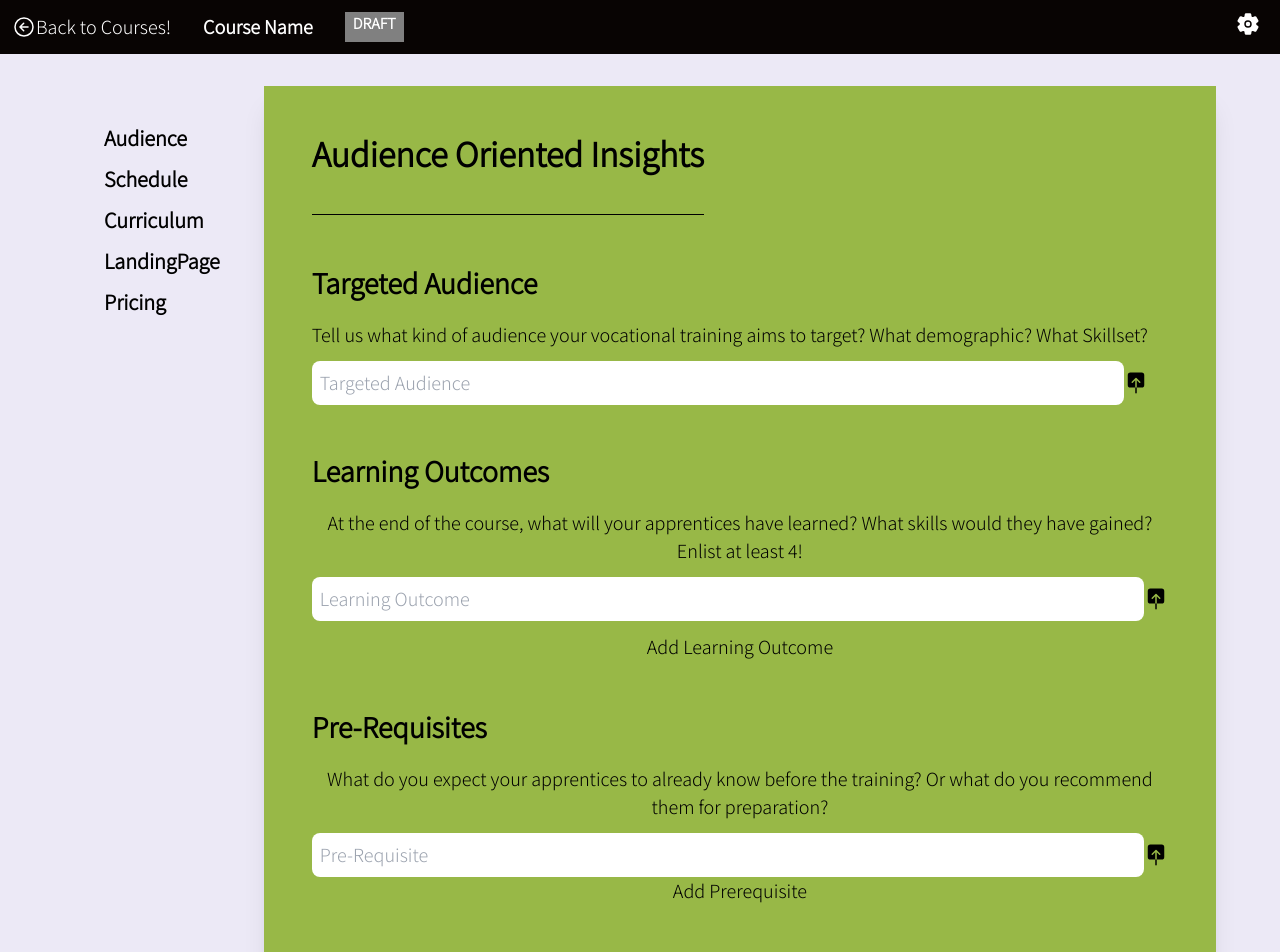
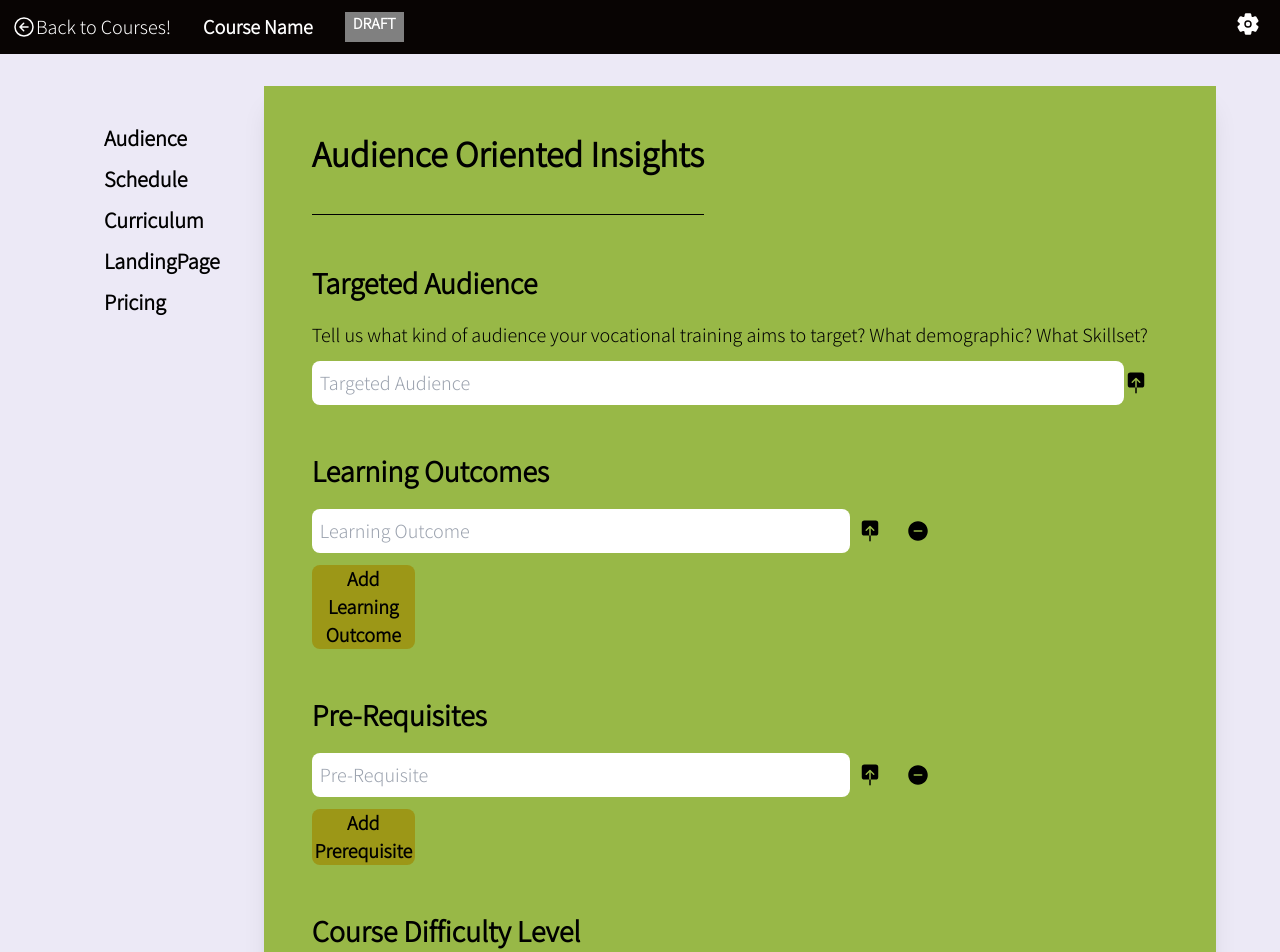
Before and after one commit to ApprenticeEngage/apprentice-mentor-interface, a React (Vite) app: page / in a window 1280 px wide. Shown: the top 952 px of the page. Built offline with nearby package versions, Linux system fonts and the light colour scheme.

Commit message:
audience page: icons added

```diff
--- a/src/components/CourseEdit/Audience.tsx
+++ b/src/components/CourseEdit/Audience.tsx
@@ -1,12 +1,11 @@
 import React, { useState } from "react";
-import { IoPush } from "react-icons/io5";
+import { IoPush, IoRemoveCircle } from "react-icons/io5";
 import useCourseDifficulty from "../../hooks/courseDiffHook";
 
 const Audience = () => {
   const [learningOutcomes, setLearningOutcomes] = useState([""]);
   const [prerequisites, setPrerequisites] = useState([""]);
- const [courseDifficulty, setCourseDifficulty] = useCourseDifficulty(0, 5);
-
+  const [courseDifficulty, setCourseDifficulty] = useCourseDifficulty(0, 5);
 
   const handleAddLearningOutcome = () => {
     setLearningOutcomes([...learningOutcomes, ""]);
@@ -25,8 +24,6 @@ const Audience = () => {
     updatedPrerequisites.splice(index, 1);
     setPrerequisites(updatedPrerequisites);
   };
-
-
 
   const handleInputChange = (index, e, type) => {
     if (type === "learningOutcome") {
@@ -49,7 +46,7 @@ const Audience = () => {
 
       <h1 className="text-3xl mb-5 px-12 font-semibold">Targeted Audience</h1>
       {/* //targetted audience */}
-      <div className="px-12 text-xl font-light flex flex-col mb-12">
+      <div className="px-12 text-xl font-light flex flex-col mb-12 ">
         <p className="mb-3">
           Tell us what kind of audience your vocational training aims to target?
           What demographic? What Skillset?
@@ -67,11 +64,8 @@ const Audience = () => {
 
       {/* learning outcome */}
       <h1 className="text-3xl mb-5 px-12 font-semibold">Learning Outcomes</h1>
-      <div className="px-12 text-xl font-light flex flex-col mb-12">
-        <p className="mb-3">
-          At the end of the course, what will your apprentices have learned?
-          What skills would they have gained? Enlist at least 4!
-        </p>
+      <div className="px-12 text-xl font-light flex flex-col mb-12 w-3/4">
+        {/* ... Other code ... */}
         {learningOutcomes.map((outcome, index) => (
           <div className="flex flex-row items-center mb-3" key={index}>
             <input
@@ -80,13 +74,22 @@ const Audience = () => {
               value={outcome}
               onChange={(e) => handleInputChange(index, e, "learningOutcome")}
             />
-            <div className="hover:cursor-pointer">
-              <IoPush size={24} />
+            <div className="flex flex-row items-center">
+              <div className="hover:cursor-pointer pr-6 pl-2">
+                <IoPush size={24} />
+              </div>
+
+              <button
+                className="hover:cursor-pointer"
+                onClick={() => handleRemoveLearningOutcome(index)}
+              >
+                <IoRemoveCircle size={24} />
+              </button>
             </div>
           </div>
         ))}
         <button
-          className="text-text hover:cursor-pointer"
+          className="text-text hover:cursor-pointer bg-card-dark w-2/12 font-bold rounded-lg"
           onClick={handleAddLearningOutcome}
         >
           Add Learning Outcome
@@ -95,26 +98,32 @@ const Audience = () => {
 
       {/* pre Requisite */}
       <h1 className="text-3xl mb-5 px-12 font-semibold">Pre-Requisites</h1>
-      <div className="px-12 text-xl font-light flex flex-col mb-12">
-        <p className="mb-3">
-          What do you expect your apprentices to already know before the
-          training? Or what do you recommend them for preparation?
-        </p>
+      <div className="px-12 text-xl font-light flex flex-col mb-12  w-3/4">
+        {/* ... Other code ... */}
         {prerequisites.map((prerequisite, index) => (
-          <div className="flex flex-row items-center" key={index}>
+          <div className="flex flex-row items-center mb-3 w-full" key={index}>
             <input
               placeholder="Pre-Requisite"
-              className="text-accent rounded-lg p-2 grow"
+              className="text-accent rounded-lg p-2 w-full"
               value={prerequisite}
               onChange={(e) => handleInputChange(index, e, "prerequisite")}
             />
-            <div className="hover:cursor-pointer">
-              <IoPush size={24} />
+            <div className="flex flex-row items-center">
+              <div className="hover:cursor-pointer pr-6 pl-2">
+                <IoPush size={24} />
+              </div>
+
+              <button
+                className="hover:cursor-pointer"
+                onClick={() => handleRemovePrerequisite(index)}
+              >
+                <IoRemoveCircle size={24} />
+              </button>
             </div>
           </div>
         ))}
         <button
-          className="text-text hover:cursor-pointer"
+          className="text-text hover:cursor-pointer bg-card-dark w-2/12 font-bold rounded-lg"
           onClick={handleAddPrerequisite}
         >
           Add Prerequisite
```
